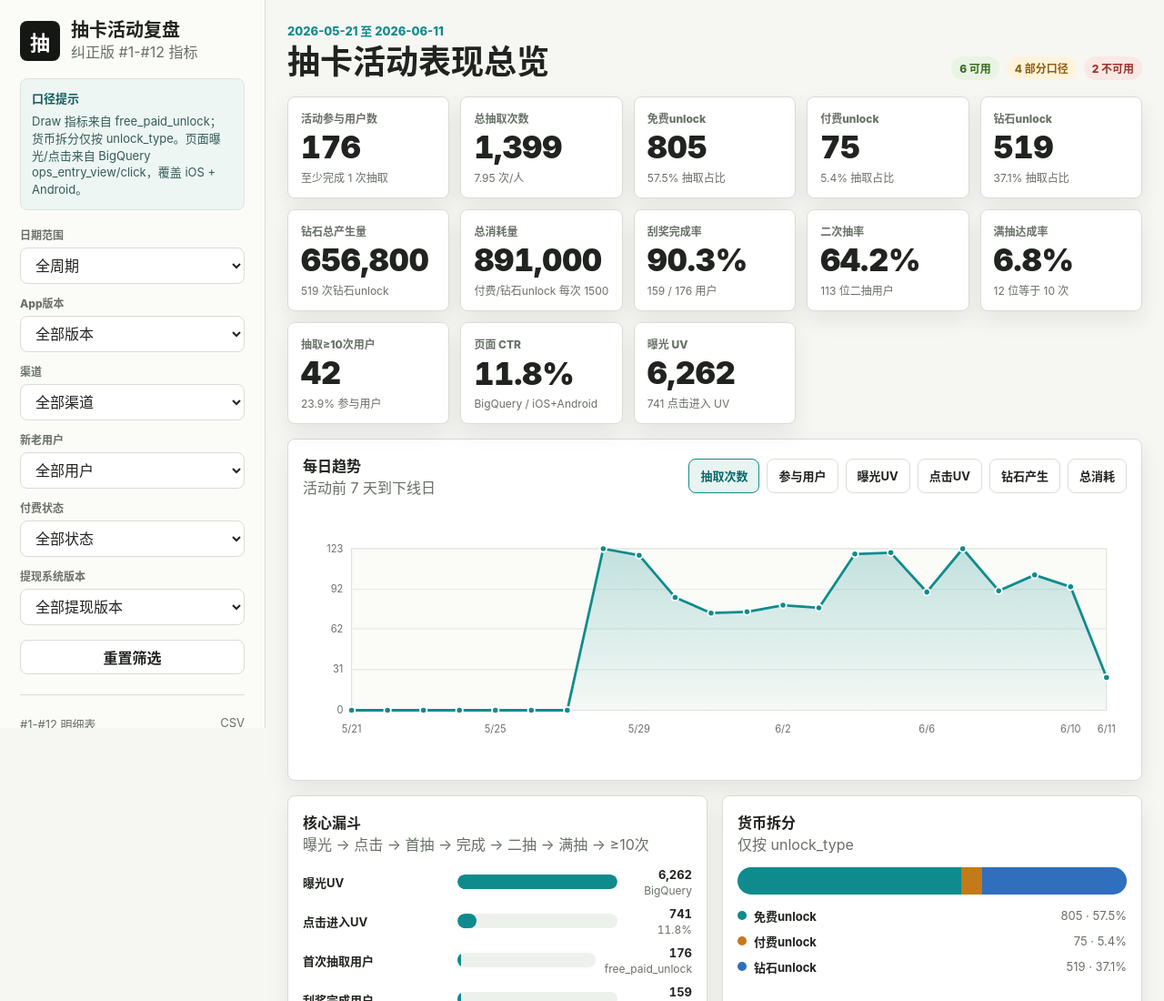
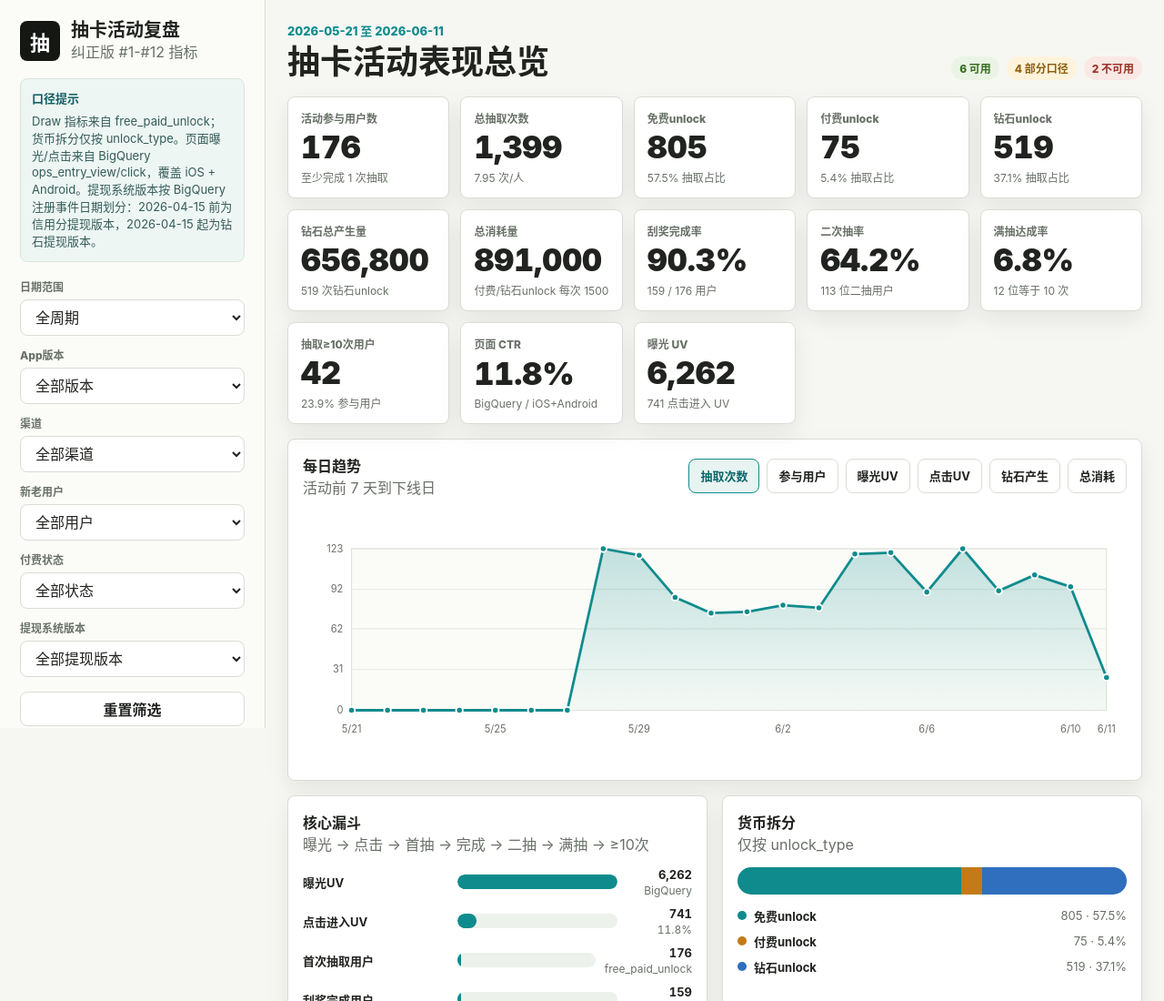
Before and after one commit to HsuHanLing/Lucky_Scratch_Dashboard, a website: page index.html in a window 1280 px wide. Shown: the top 1100 px of the page at 91% size. Drawn offline with Linux system fonts and the light colour scheme.

Commit message:
Document withdraw system cutoff

```diff
--- a/index.html
+++ b/index.html
@@ -19,7 +19,7 @@
 
         <div class="source-note">
           <strong>口径提示</strong>
-          <span>Draw 指标来自 free_paid_unlock；货币拆分仅按 unlock_type。页面曝光/点击来自 BigQuery ops_entry_view/click，覆盖 iOS + Android。</span>
+          <span>Draw 指标来自 free_paid_unlock；货币拆分仅按 unlock_type。页面曝光/点击来自 BigQuery ops_entry_view/click，覆盖 iOS + Android。提现系统版本按 BigQuery 注册事件日期划分：2026-04-15 前为信用分提现版本，2026-04-15 起为钻石提现版本。</span>
         </div>
 
         <div class="filter-stack" aria-label="看板筛选">
```
